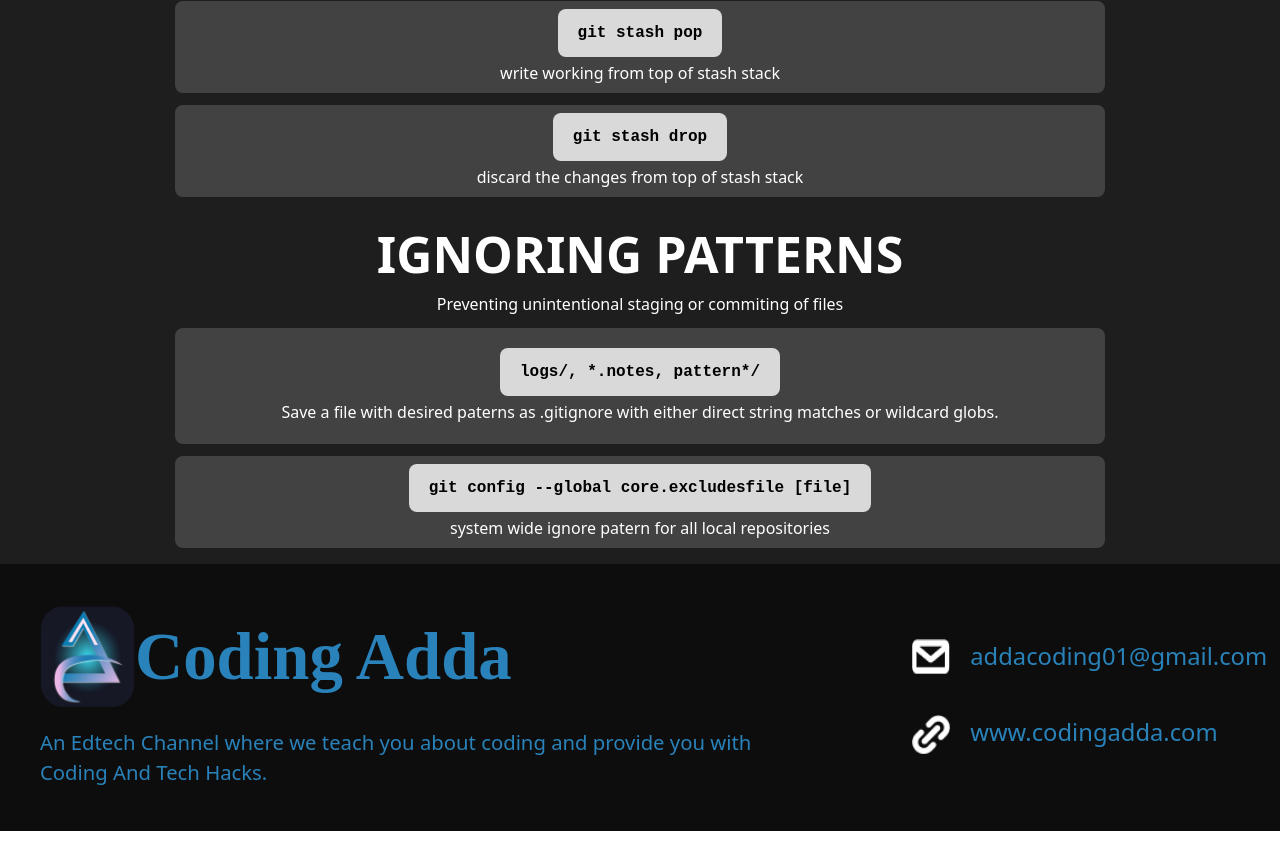
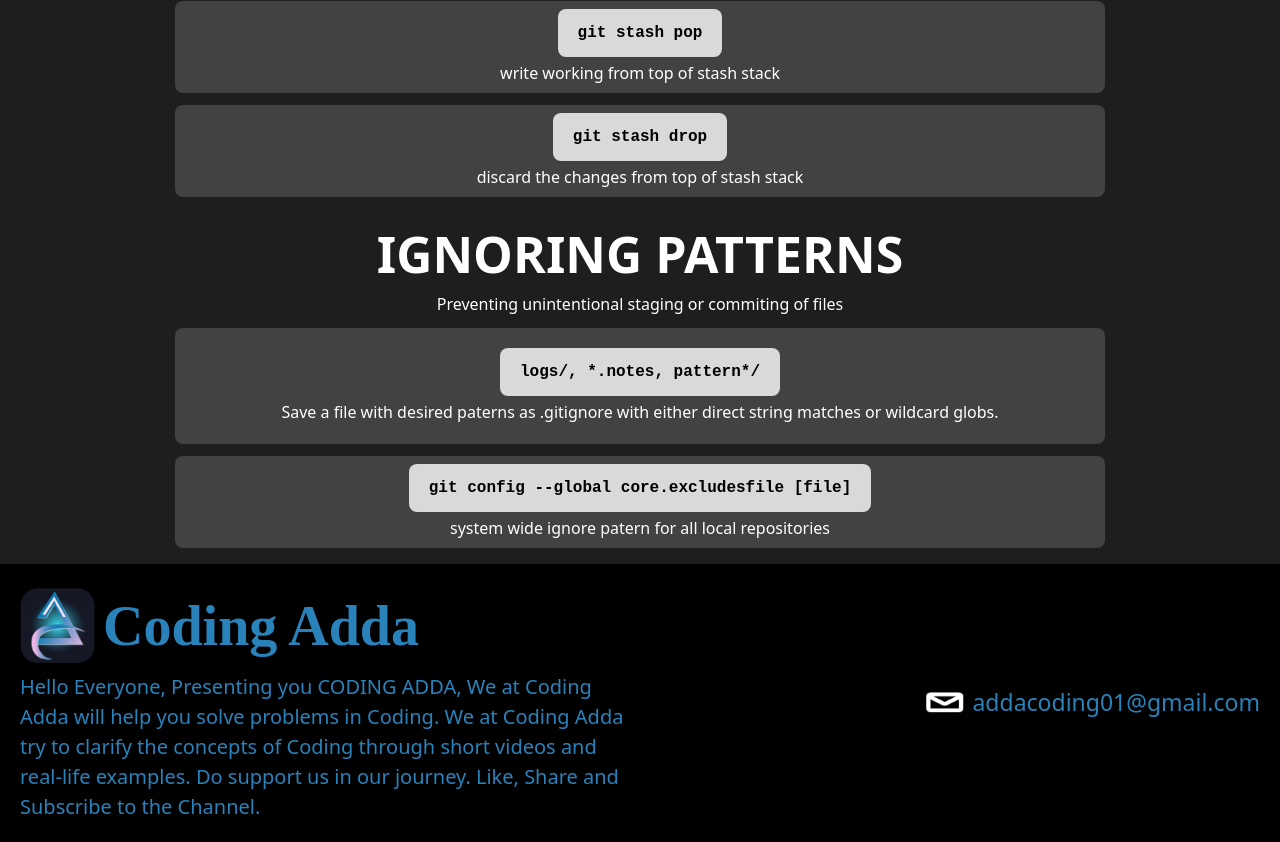
Before and after one commit to HarikrishnanYPR1707/github-cheatsheet-website, a Next.js app: page / in a window 1280 px wide. Shown: the part 5205-6047 px from the top of the page. Built offline with nearby package versions, Linux system fonts and the light colour scheme.

Commit message:
Finished with footer

```diff
--- a/components/Footer.js
+++ b/components/Footer.js
@@ -6,30 +6,44 @@ import shape from '../public/shape.png';
 
 
 const Footer = () => {
+
     return (
-        <section className=' h-[267px] bg-[#0d0d0d] flex flex-row p-10 justify-around items-center '>
+        <section className='bg-black p-5 text-[#2982B9] grid grid-cols-2 gap-2'>
             {/* Coding Adda  */}
-            <div>
-                <div className=' flex flex-row '>
-                    <Image src={CodingAdda} width={95} height={95} alt='logo' />
-                    <h1 className=' text-[#2982b9] font-body font-black text-[66.78px] '>Coding Adda</h1>
+            <div className=''>
+                <div className='flex justify-start items-center gap-2'>
+                    <Image src={CodingAdda} alt='logo' className="w-[36px] md:w-[45px] lg:w-[75px]" />
+                    <h1 className='font-body font-black text-[21px] md:text-[30px] lg:text-[56px]'>
+                        Coding Adda
+                    </h1>
                 </div>
-                <p className=' text-[#2982b9] text-[20.29px] font-pada w-[86%] mt-5'>An Edtech Channel where we teach you about coding and provide you with Coding And Tech Hacks.</p>
+                <p className='pt-1 text-[12px] font-pada md:text-[14px] lg:text-[20px]'>
+                    Hello Everyone,
+                    Presenting you CODING ADDA, We at Coding Adda will help you solve problems in Coding.
+                    We at Coding Adda try to clarify the concepts of Coding through short videos and real-life examples.
+                    Do support us in our journey.
+                    Like, Share and Subscribe to the Channel.
+                </p>
             </div>
             {/* CTA */}
-            <div>
+            <div className='flex justify-end items-center'>
                 {/* Mail */}
-                <div className=' text-[#2982b9] text-[23.75px] font-pada flex flex-row '>
-                    <Image src={Vector} width={38.64} height={21.36} alt='Vector' />
-                    <a href="mailto:addacoding01@gmail.com" target='_blank' rel="noreferrer" className='ml-5'>addacoding01@gmail.com</a>
+                <div className='flex justify-start items-center gap-2'>
+                    <Image src={Vector} alt='Vector' className="w-[20px] h-[14px] md:w-[30px] md:h-[24px] lg:w-[38px] lg:h-[21px]" />
+                    <a href='mailto:addacoding01@gmail.com' target='_blank' rel='noreferrer' className='text-[12px] font-pada md:text-[14px] lg:text-[23px]'>
+                        addacoding01@gmail.com
+                    </a>
                 </div>
                 {/* Website */}
-                <div className=' text-[#2982b9] text-[23.75px] font-pada flex flex-row mt-10 '>
+                {/* <div className=''>
                     <Image src={shape} width={38.64} height={21.36} alt='shape' />
-                    <a href="www.codingadda.com" target='_blank' className='ml-5'>www.codingadda.com</a>
-                </div>
+                    <a href='https://www.codingadda.com' target='_blank' className='ml-4 sm:ml-5'>
+                        www.codingadda.com
+                    </a>
+                </div> */}
             </div>
         </section>
+
     )
 }
 
```
